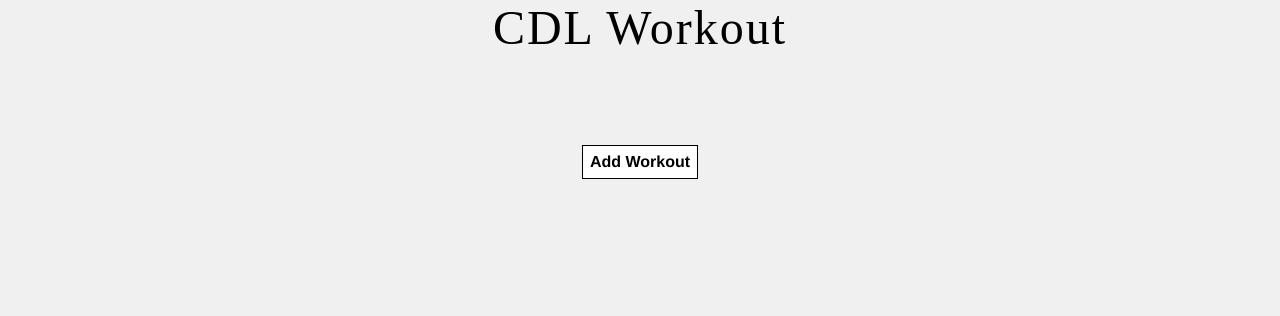
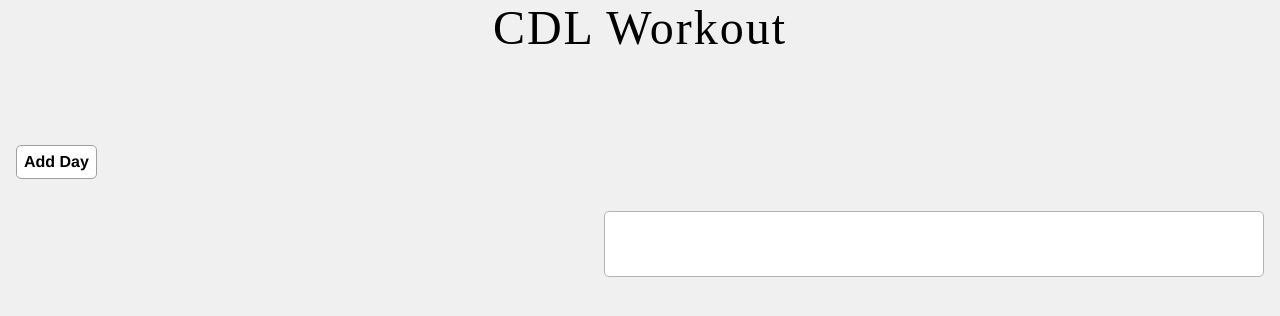
Before and after one commit to callum-laing/cdl-workout, a Vue app: page / in a window 1280 px wide. Shown: the top 316 px of the page. Built offline with nearby package versions, Linux system fonts and the light colour scheme; a web font is replaced by a local one.

Commit message:
tweaked borders and general styling of table

```diff
--- a/src/components/DayManager.vue
+++ b/src/components/DayManager.vue
@@ -48,11 +48,12 @@ defineProps({ days: Array })
 
 .dayTitle {
   font-weight: bold;
-  font-size: 1.2rem;
+  font-size: 1.1rem;
 }
 
 .actions {
   display: flex;
+  justify-content: center;
   gap: 0.5rem;
   margin-top: 5px;
 }
@@ -60,8 +61,8 @@ defineProps({ days: Array })
 button {
   padding: 5px 10px;
   background: #fff;
-  border: 1px solid #333;
-  font-weight: bold;
+  border: 1px solid rgb(160, 160, 160);
+  font-weight: 600;
   color: black;
 }
 
@@ -74,7 +75,8 @@ button:hover {
 .exRemoveBtn {
   background: transparent;
   border: 1px solid black;
-  font-size: 1rem;
+  font-size: 0.8em;
+  border-radius: 5px;
 }
 .cancelDayBtn:hover,
 .exRemoveBtn:hover {
@@ -83,5 +85,7 @@ button:hover {
 
 .addExBtn {
   border: 1px solid #333;
+  font-size: 0.8em;
+  border-radius: 5px;
 }
 </style>
--- a/src/components/DaySummary.vue
+++ b/src/components/DaySummary.vue
@@ -111,6 +111,13 @@ const toggleEdit = (dayIndex) => {
 </template>
 
 <style scoped>
+.summary {
+  border: 1px solid rgb(180, 180, 180);
+  background: #ffff;
+  border-radius: 5px;
+  padding: 2rem;
+}
+
 .dayHeader {
   display: flex;
   justify-content: space-between;
@@ -122,9 +129,8 @@ table {
   width: 100%;
   margin-top: 5px;
   border: 1px solid rgb(180, 180, 180);
-  border-radius: 5px;
-  background-color: #ffff;
   margin-bottom: 50px;
+  background: rgb(180, 180, 180, 0.2);
 }
 
 th {
@@ -137,6 +143,7 @@ td {
   padding: 10px 20px;
   text-align: center;
   border-bottom: 1px solid rgb(180, 180, 180);
+  letter-spacing: 0.8px;
 }
 
 .tableInput {
@@ -171,6 +178,7 @@ tbody tr:last-of-type td {
   border: 1px solid rgba(100, 100, 100);
   background: #ffff;
   color: black;
+  border-radius: 5px;
 }
 
 .editBtn:hover {
--- a/src/components/WorkoutsHeader.vue
+++ b/src/components/WorkoutsHeader.vue
@@ -1,6 +1,6 @@
 <template>
   <div class="header">
-    <button class="dayBtn" @click="$emit('add-day')">Add Workout</button>
+    <button class="dayBtn" @click="$emit('add-day')">Add Day</button>
   </div>
 </template>
 
@@ -9,7 +9,7 @@
 <style scoped>
 .header {
   display: flex;
-  justify-content: center;
+  justify-content: flex-start;
   align-items: center;
   margin-top: 2rem;
 }
@@ -18,7 +18,8 @@
   padding: 7px;
   font-weight: bold;
   background-color: #ffff;
-  border: 1px solid black;
+  border: 1px solid rgb(160, 160, 160);
+  border-radius: 5px;
   color: black;
 }
 
--- a/src/views/HomeView.vue
+++ b/src/views/HomeView.vue
@@ -101,19 +101,17 @@ const removeExercise = (dayIndex, exerciseIndex) => {
 .container {
   display: flex;
   flex-direction: column;
-  align-items: center;
   margin: 3rem auto;
-  max-width: 900px;
-  width: 100%;
+  max-width: 1600px;
   padding: 0 1rem;
 }
 
 .content {
-  display: flex;
-  justify-content: space-between;
+  display: grid;
+  grid-template-columns: 300px 1fr;
   width: 100%;
   margin-top: 2rem;
-  gap: 2rem;
+  grid-gap: 18rem;
 }
 
 li {
```
